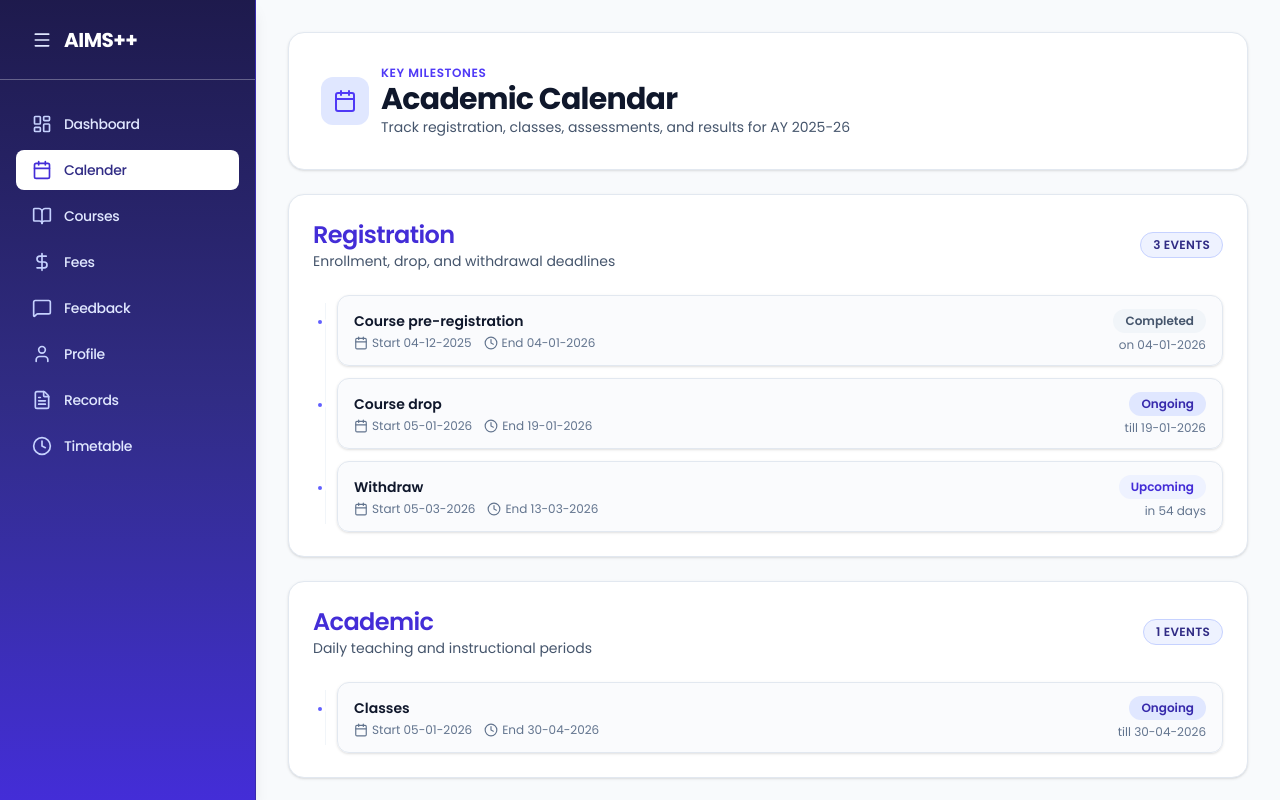
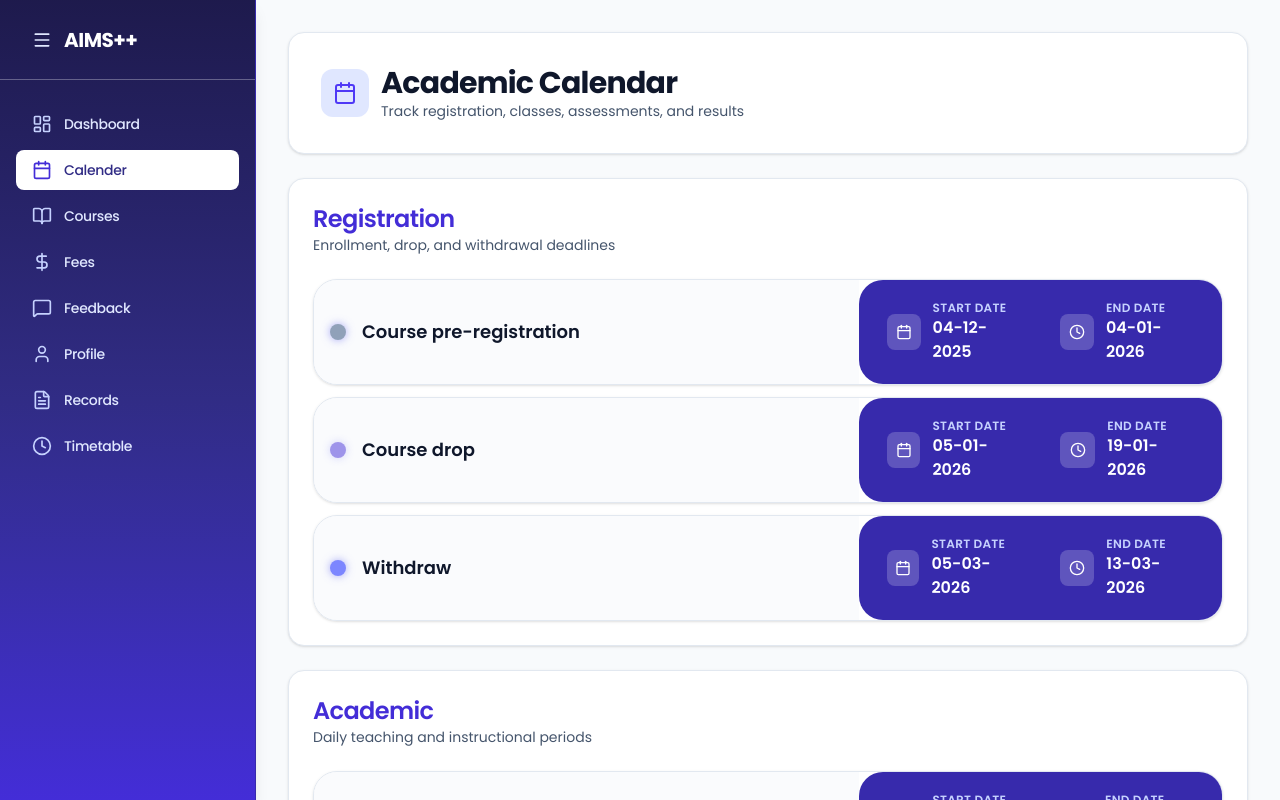
Before and after one commit to Arpit01Goel/AIMS_plus_plus, a Next.js app: page /calender in a window 1280 px wide. Shown: the top 800 px of the page. Built offline with nearby package versions, Linux system fonts and the light colour scheme.

Commit message:
update calender UI

```diff
--- a/src/app/(portal)/calender/page.tsx
+++ b/src/app/(portal)/calender/page.tsx
@@ -15,6 +15,8 @@ type AcademicEvent = {
   endDate: string;
   category: CategoryKey;
 };
+
+const currentSession = "2025-II"
 
 const academicEvents: AcademicEvent[] = [
   {
@@ -188,15 +190,11 @@ export default function CalenderPage() {
             <Calendar className="h-6 w-6 text-indigo-600" />
           </div>
           <div>
-            <p className="text-xs font-semibold uppercase tracking-wider text-indigo-600">
-              Key Milestones
-            </p>
             <h1 className="text-3xl font-bold tracking-tight text-slate-900">
               Academic Calendar
             </h1>
             <p className="text-sm text-slate-600">
-              Track registration, classes, assessments, and results for AY
-              2025-26
+              Track registration, classes, assessments, and results
             </p>
           </div>
         </div>
@@ -222,15 +220,14 @@ export default function CalenderPage() {
                   </h2>
                   <p className="text-sm text-slate-600">{meta.description}</p>
                 </div>
-                <span
+                {/* <span
                   className={`rounded-full border px-3 py-1 text-xs font-semibold uppercase tracking-wide ${meta.badge}`}
                 >
                   {items.length} events
-                </span>
+                </span> */}
               </div>
 
-              <div className="relative mt-6 pl-6">
-                <span className="absolute left-3 top-2 bottom-2 w-px bg-slate-100" />
+              <div className="mt-6">
                 <ol className="space-y-3">
                   {items.map((item, index) => {
                     const daysUntilStart = getDaysRemaining(item.startDate);
@@ -242,57 +239,61 @@ export default function CalenderPage() {
                       (item.endDate === "N/A" || (daysUntilEnd !== null && daysUntilEnd >= 0));
 
                     let statusLabel = "Completed";
-                    let statusDetail = item.endDate !== "N/A" ? `on ${item.endDate}` : "";
-                    let statusTone = "bg-slate-100 text-slate-600";
+                    let bulletTone = "bg-slate-400 shadow-[0_0_8px_rgba(99,102,241,0.55)]";
 
                     if (isUpcoming && daysUntilStart !== null) {
                       statusLabel = "Upcoming";
-                      statusDetail = `in ${daysUntilStart} day${daysUntilStart === 1 ? "" : "s"}`;
-                      statusTone = "bg-indigo-50 text-indigo-700";
+                      bulletTone = "bg-indigo-400 shadow-[0_0_8px_rgba(99,102,241,0.55)]";
                     } else if (isOngoing) {
                       statusLabel = "Ongoing";
-                      statusDetail =
-                        item.endDate === "N/A"
-                          ? "until further notice"
-                          : `till ${item.endDate}`;
-                      statusTone = "bg-indigo-100 text-indigo-800";
+                      bulletTone = "bg-indigo-700 animate-[pulse_0.9s_ease-in-out_infinite] shadow-[0_0_8px_rgba(99,102,241,0.55)]";
                     }
 
                     return (
                       <li
                         key={`${category}-${index}`}
-                        className="relative rounded-xl border border-slate-200 bg-slate-50/70 px-4 py-3 shadow-sm transition hover:border-indigo-200 hover:bg-white"
+                        className="relative overflow-hidden rounded-3xl border border-slate-200 shadow-sm transition hover:border-indigo-200"
                       >
+                        <div className="flex flex-col md:flex-row md:items-stretch">
+                          <div className="flex items-center gap-4 bg-slate-50/70 px-4 py-3 transition hover:bg-white md:w-[60%]">
                             <span
-                          className={`absolute -left-6 top-5 h-3 w-3 rounded-full border-4 border-white ${meta.dot}`}
+                              className={`h-4 w-4 rounded-full transition ${bulletTone}`}
+                              aria-hidden="true"
                             />
-                        <div className="flex flex-wrap items-center justify-between gap-3">
                             <div>
-                            <p className="text-sm font-semibold text-slate-900">
+                              <p className="text-base font-semibold text-slate-900 md:text-lg">
                                 {item.event}
                               </p>
-                            <div className="mt-1 flex flex-wrap gap-3 text-xs text-slate-500">
-                              <span className="flex items-center gap-1">
-                                <Calendar className="h-3.5 w-3.5" />
-                                Start {item.startDate}
-                              </span>
-                              <span className="flex items-center gap-1">
-                                <Clock className="h-3.5 w-3.5" />
-                                End {item.endDate}
-                              </span>
+                              <span className="sr-only">Status: {statusLabel}</span>
                             </div>
                           </div>
-                          <div className="text-right">
-                            <span
-                              className={`inline-flex rounded-full px-3 py-1 text-xs font-semibold ${statusTone}`}
-                            >
-                              {statusLabel}
-                            </span>
-                            {statusDetail && (
-                              <p className="mt-1 text-xs text-slate-500">
-                                {statusDetail}
+                          <div className="flex flex-col gap-3 rounded-l-3xl bg-indigo-800 px-4 py-3 sm:flex-row sm:justify-end sm:gap-4 md:w-[40%]">
+                            <div className="flex items-center gap-3 border-white/30 bg-transparent px-3 py-2 text-sm sm:w-40 md:w-44 lg:w-48">
+                              <div className="flex h-9 w-9 items-center justify-center rounded-lg bg-white/20">
+                                <Calendar className="h-4 w-4 text-white" />
+                              </div>
+                              <div>
+                                <p className="text-xs font-semibold uppercase tracking-wide text-indigo-200">
+                                  Start Date
                                 </p>
-                            )}
+                                <p className="text-base font-semibold text-white">
+                                  {item.startDate}
+                                </p>
+                              </div>
+                            </div>
+                            <div className="flex items-center gap-3 border-white/30 bg-transparent px-3 py-2 text-sm sm:w-40 md:w-44 lg:w-48">
+                              <div className="flex h-9 w-9 items-center justify-center rounded-lg bg-white/20">
+                                <Clock className="h-4 w-4 text-white" />
+                              </div>
+                              <div>
+                                <p className="text-xs font-semibold uppercase tracking-wide text-indigo-200">
+                                  End Date
+                                </p>
+                                <p className="text-base font-semibold text-white">
+                                  {item.endDate}
+                                </p>
+                              </div>
+                            </div>
                           </div>
                         </div>
                       </li>
```
Lines whose indentation alone changed are shown as unchanged.
